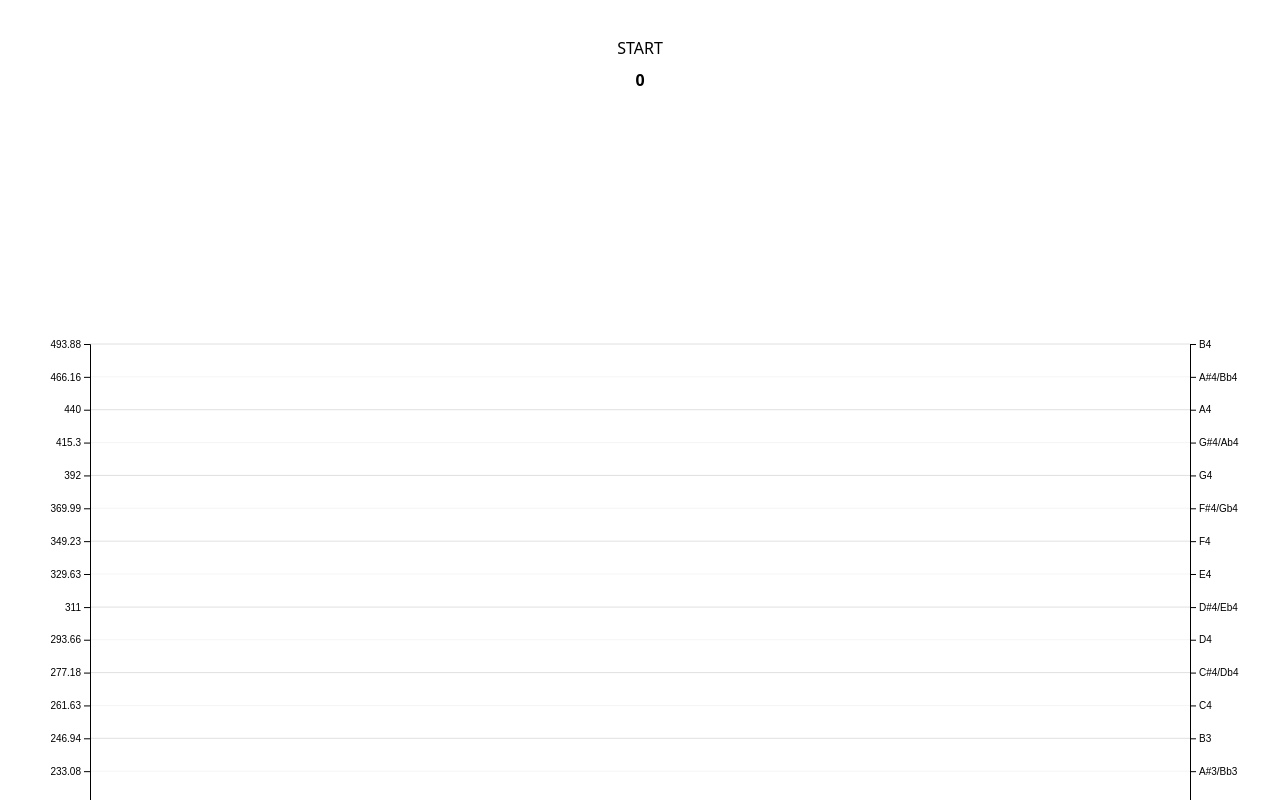
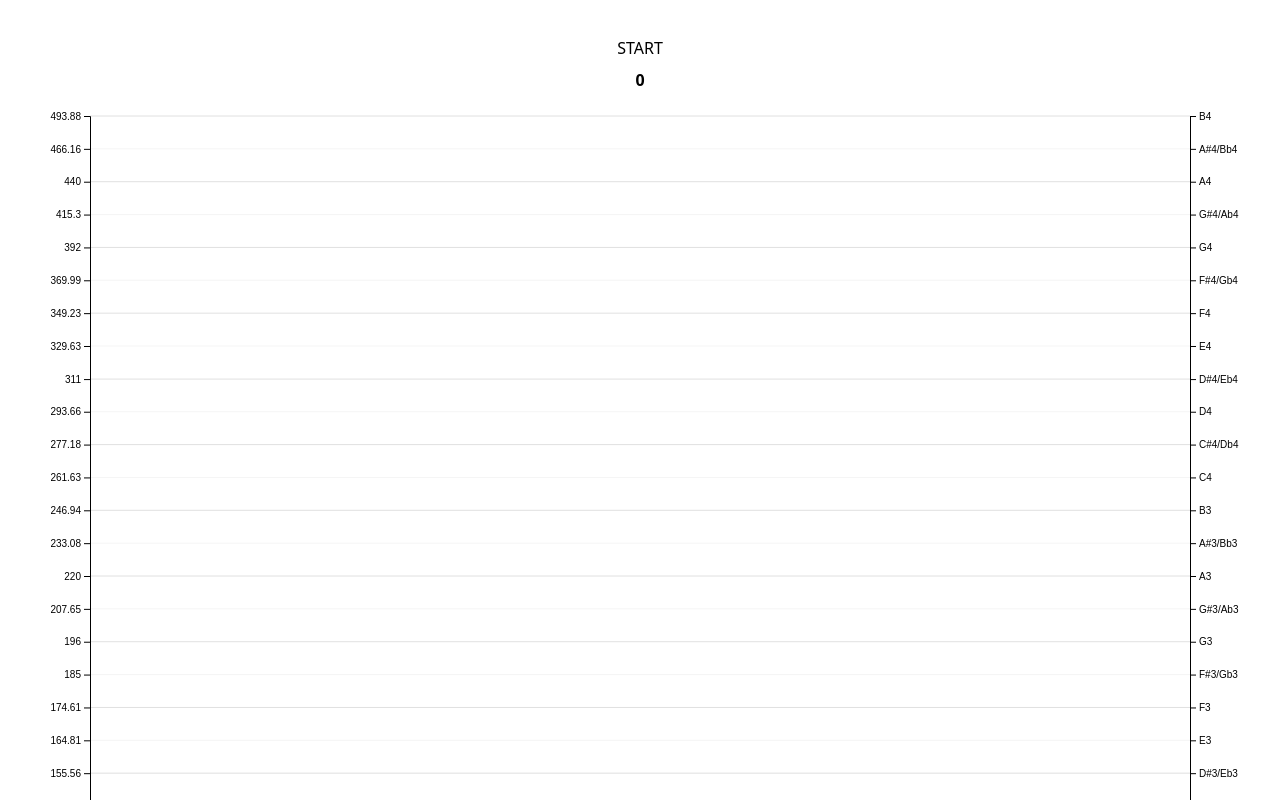
Before and after one commit to christian-spooner/vocal-pitch-monitor, a React (Vite) app: page / in a window 1280 px wide. Shown: the top 800 px of the page. Built offline with nearby package versions, Linux system fonts and the light colour scheme.

Commit message:
Separate winamp graph

```diff
--- a/src/components/App.jsx
+++ b/src/components/App.jsx
@@ -1,11 +1,12 @@
 import './App.css';
-import React, { useState, useRef, useEffect } from 'react';
+import React, { useState, useRef } from 'react';
 import PitchGraph from './PitchGraph';
+import WinampGraph from './WinampGraph';
 import autoCorrelate from '../utils/autoCorrelate';
 
 function App() {
     let [freq, useFreq] = useState(0);
-	const canvasRef = useRef(null);
+	let [analyser, useAnalyser] = useState(null);
 
     function record() {
         var source;
@@ -27,6 +28,7 @@ function App() {
                 .then(function (stream) {
                     source = audioContext.createMediaStreamSource(stream);
                     source.connect(analyser);
+					useAnalyser(analyser);
                     visualize();
                 })
                 .catch(function (err) {
@@ -37,18 +39,7 @@ function App() {
                 });
         }
 
-		var canvas = canvasRef.current
-		var canvasContext = canvas.getContext("2d");
-		var WIDTH;
-		var HEIGHT;
-
         function visualize() {
-			WIDTH = canvas.width;
-			HEIGHT = canvas.height;
-
-			var drawVisual;
-			var drawNoteVisual;
-
             var previousValueToDisplay = 0;
             var smoothingCount = 0;
             var smoothingThreshold = 5;
@@ -104,38 +95,6 @@ function App() {
                 useFreq(valueToDisplay.toFixed(2));
             };
 
-			var drawFrequency = function() {
-				var bufferLengthAlt = analyser.frequencyBinCount;
-				var dataArrayAlt = new Uint8Array(bufferLengthAlt);
-
-				canvasContext.clearRect(0, 0, WIDTH, HEIGHT);
-
-				var drawAlt = function() {
-				  drawVisual = requestAnimationFrame(drawAlt);
-
-				  analyser.getByteFrequencyData(dataArrayAlt);
-
-				  canvasContext.fillStyle = 'rgb(0, 0, 0)';
-				  canvasContext.fillRect(0, 0, WIDTH, HEIGHT);
-
-				  var barWidth = (WIDTH / bufferLengthAlt) * 2.5;
-				  var barHeight;
-				  var x = 0;
-
-				  for(var i = 0; i < bufferLengthAlt; i++) {
-					barHeight = dataArrayAlt[i];
-
-					canvasContext.fillStyle = 'rgb(' + (barHeight+100) + ',50,50)';
-					canvasContext.fillRect(x,HEIGHT-barHeight/2,barWidth,barHeight/2);
-
-					x += barWidth + 1;
-				  }
-				};
-
-				drawAlt();
-			}
-
-			drawFrequency();
             drawNote();
         }
     }
@@ -146,11 +105,7 @@ function App() {
                 <span className="hover:text-red-600">START</span>
             </button>
             <div className="py-1 font-bold">{freq}</div>
-			<canvas
-				ref={canvasRef}
-				width={640}
-				height={120}
-			/>
+			<WinampGraph analyser={analyser} />
             <PitchGraph frequency={freq} />
         </div>
     );
--- /dev/null
+++ b/src/components/WinampGraph.jsx
@@ -0,0 +1,75 @@
+import React, { useEffect } from 'react';
+
+function WinampGraph({ analyser }) {
+    const canvasRef = React.createRef();
+
+    if (!analyser) {
+        return null
+        /* const canvas = canvasRef.current;
+        const canvasContext = canvas.getContext('2d');
+        var WIDTH;
+		var HEIGHT;
+        WIDTH = canvas.width;
+        HEIGHT = canvas.height;
+        canvasContext.fillStyle = 'rgb(0, 0, 0)';
+        canvasContext.fillRect(0, 0, WIDTH, HEIGHT);
+        return (<canvas
+                ref={canvasRef}
+                width={640}
+              height={120}
+            />
+        ); */
+    }
+
+
+    // Create a context from the canvas element when the component mounts
+    useEffect(() => {
+        const canvas = canvasRef.current;
+        const canvasContext = canvas.getContext('2d');
+        var WIDTH;
+		var HEIGHT;
+        WIDTH = canvas.width;
+        HEIGHT = canvas.height;
+        var drawVisual;
+        var drawNoteVisual;
+
+        var bufferLengthAlt = analyser.frequencyBinCount;
+        var dataArrayAlt = new Uint8Array(bufferLengthAlt);
+
+        canvasContext.clearRect(0, 0, WIDTH, HEIGHT);
+
+        var drawAlt = function() {
+            drawVisual = requestAnimationFrame(drawAlt);
+
+            analyser.getByteFrequencyData(dataArrayAlt);
+
+            canvasContext.fillStyle = 'rgb(0, 0, 0)';
+            canvasContext.fillRect(0, 0, WIDTH, HEIGHT);
+
+            var barWidth = (WIDTH / bufferLengthAlt) * 2.5;
+            var barHeight;
+            var x = 0;
+
+            for(var i = 0; i < bufferLengthAlt; i++) {
+            barHeight = dataArrayAlt[i];
+
+            canvasContext.fillStyle = 'rgb(' + (barHeight+100) + ',50,50)';
+            canvasContext.fillRect(x,HEIGHT-barHeight/2,barWidth,barHeight/2);
+
+            x += barWidth + 1;
+            }
+        };
+
+        drawAlt();
+    }, []);
+
+    return (
+        <canvas
+            ref={canvasRef}
+            width={640}
+            height={120}
+        />
+    );
+}
+
+export default WinampGraph;
```
